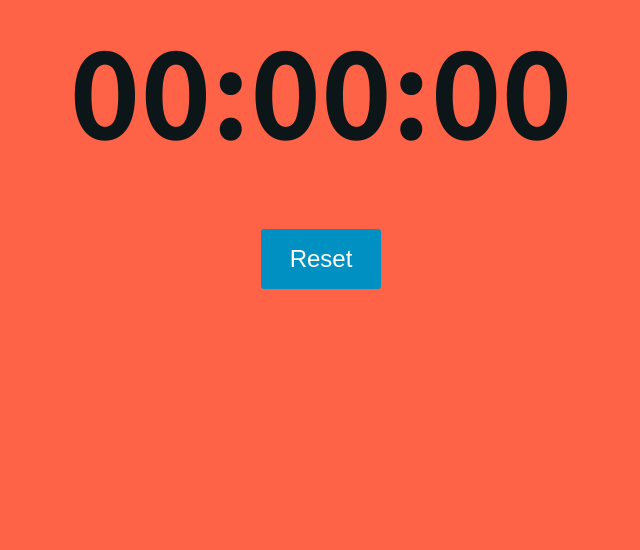
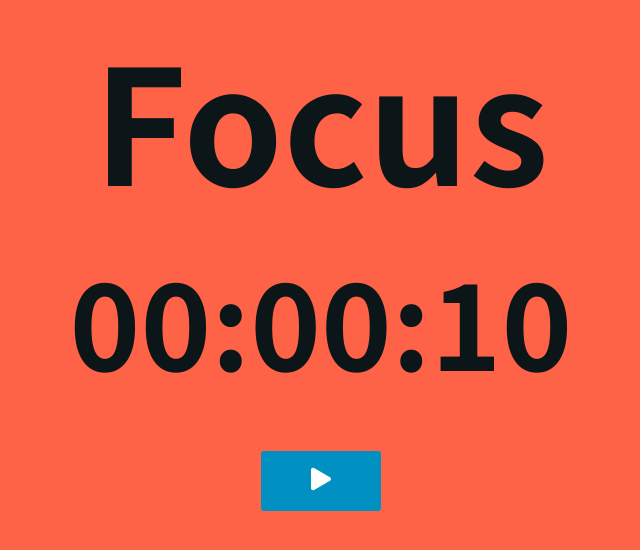
Before and after one commit to gneblett/pomodoro-timer, a React (Create React App) app: page / in a window 1280 px wide. Shown: the top 550 px of the page, without its empty margins (319-959 px from the left). Built offline with nearby package versions, Linux system fonts and the light colour scheme.

Commit message:
Fix Timer bug and add button icons.

```diff
--- a/package.json
+++ b/package.json
@@ -8,6 +8,7 @@
     "@testing-library/user-event": "^13.5.0",
     "react": "^18.2.0",
     "react-dom": "^18.2.0",
+    "react-icons": "^4.7.1",
     "react-scripts": "5.0.1",
     "web-vitals": "^2.1.4"
   },
--- a/src/App.js
+++ b/src/App.js
@@ -1,15 +1,10 @@
-import React, { useState } from "react";
+import React from "react";
 import Timer from "./components/Timer/Timer";
 
 const App = () => {
-  const [roundTime, setRoundTime] = useState(25);
-  const [shortBreakTime, setShortBreakTime] = useState(5);
-  const [longBreakTime, setLongBreakTime] = useState(15);
-  const [breakInterval, setBreakInterval] = useState(4);
-
   return (
     <div className="app">
-      <Timer />
+      <Timer currentRound={{ name: "Focus", time: 10000 }} />
     </div>
   );
 };
--- a/src/components/Timer/Timer.js
+++ b/src/components/Timer/Timer.js
@@ -3,75 +3,53 @@ import TimerDisplay from "./TimerDisplay";
 import TimerControls from "./TimerControls";
 import "./Timer.css";
 
-const Timer = () => {
-  const Ref = useRef(null);
+const Timer = (props) => {
+  // The state for the timer
+  const [timeRemaining, setTimeRemaining] = useState(10000);
+  const [currentInterval, setCurrentInterval] = useState(null);
+  const [isActive, setIsActive] = useState(false);
 
-  // The state for the timer
-  const [timeRemaining, setTimeRemaining] = useState("00:00:00");
+  const tick = () => {
+    setTimeRemaining((time) => {
+      if (time > 0) {
+        return time - 1000;
+      } else {
+        stopTimer();
 
-  const getTimeRemaining = (e) => {
-    const total = Date.parse(e) - Date.parse(new Date());
-    const seconds = Math.floor((total / 1000) % 60);
-    const minutes = Math.floor((total / 1000 / 60) % 60);
-    const hours = Math.floor((total / 1000 / 60 / 60) % 24);
-    return {
-      total,
-      hours,
-      minutes,
-      seconds,
-    };
+        return time;
+      }
+    });
   };
 
-  const formatTime = (time) => {
-    return time > 9 ? time : "0" + time;
+  const startTimer = () => {
+    if (!isActive && timeRemaining > 0) setIsActive(true);
+  };
+  const stopTimer = () => {
+    clearInterval(currentInterval);
+    setIsActive(false);
+    setCurrentInterval(null);
   };
 
-  const startTimer = (e) => {
-    let { total, hours, minutes, seconds } = getTimeRemaining(e);
-    if (total >= 0) {
-      // update the timer
-      // check if less than 10 then we need to append 0
-      setTimeRemaining(
-        formatTime(hours) +
-          ":" +
-          formatTime(minutes) +
-          ":" +
-          formatTime(seconds)
-      );
-    }
+  const pauseTimer = () => {
+    currentInterval ? stopTimer() : startTimer();
   };
 
-  const clearTimer = (e) => {
-    setTimeRemaining("00:01:00");
-
-    // Clears interval if value is set
-    if (Ref.current) {
-      clearInterval(Ref.current);
+  useEffect(() => {
+    if (isActive) {
+      setCurrentInterval(setInterval(tick, 1000));
     }
-
-    const id = setInterval(() => {
-      startTimer(e);
-    }, 1000);
-    Ref.current = id;
-  };
-
-  const getDeadTime = () => {
-    let deadline = new Date();
-
-    // This is where you need to adjust if
-    // you intend to add more time
-    deadline.setSeconds(deadline.getSeconds() + 60);
-    return deadline;
-  };
-
-  const onClickReset = () => {
-    clearTimer(getDeadTime());
-  };
+    return () => clearInterval(currentInterval);
+  }, [isActive]);
 
   return (
     <div className="timer">
-      <TimerDisplay time={timeRemaining} />
-      <TimerControls reset={onClickReset} />
+      <TimerDisplay roundName={props.currentRound.name} time={timeRemaining} />
+      <TimerControls
+        start={startTimer}
+        stop={stopTimer}
+        pause={pauseTimer}
+        active={isActive}
+      />
     </div>
   );
 };
--- a/src/components/Timer/TimerControls.css
+++ b/src/components/Timer/TimerControls.css
@@ -2,10 +2,8 @@
   display: inline-block;
   outline: none;
   cursor: pointer;
+  margin: 10px;
   border-radius: 3px;
-    font-size: 24px;
-    font-weight: 500;
-    line-height: 16px;
   padding: 2px 16px;
   height: 60px;
   min-width: 120px;
@@ -15,6 +13,6 @@
   background-color: #0090c1ff;
   transition: background-color 0.25s ease, color 0.25s ease;
 }
-  button:hover {
+.button:hover {
   background-color: #38aeccff;
 }
--- a/src/components/Timer/TimerControls.js
+++ b/src/components/Timer/TimerControls.js
@@ -1,11 +1,23 @@
 import React from "react";
+import { MdOutlineRestartAlt } from "react-icons/md";
+import { BsPlayFill } from "react-icons/bs";
+import { BsFillPauseFill } from "react-icons/bs";
+
 import "./TimerControls.css";
 
 const TimerControls = (props) => {
   return (
-    <button className="button" onClick={props.reset}>
-      Reset
-    </button>
+    <div className="timeControls">
+      {!props.active ? (
+        <button className="button">
+          <BsPlayFill size={40} onClick={props.start} />
+        </button>
+      ) : (
+        <button className="button">
+          <BsFillPauseFill size={40} onClick={props.pause} />
+        </button>
+      )}
+    </div>
   );
 };
 
--- a/src/components/Timer/TimerDisplay.js
+++ b/src/components/Timer/TimerDisplay.js
@@ -1,9 +1,26 @@
-import React from 'react'
+import React from "react";
 
 const TimerDisplay = (props) => {
+  const formatTime = (time) => {
+    return time > 9 ? time : "0" + time;
+  };
+
+  const seconds = Math.floor((props.time / 1000) % 60);
+  const minutes = Math.floor((props.time / 1000 / 60) % 60);
+  const hours = Math.floor((props.time / 1000 / 60 / 60) % 24);
+
   return (
-    <h2>{props.time}</h2>
-  )
-}
+    <div>
+      <h1>{props.roundName}</h1>
+      <h2>
+        {formatTime(hours) +
+          ":" +
+          formatTime(minutes) +
+          ":" +
+          formatTime(seconds)}
+      </h2>
+    </div>
+  );
+};
 
-export default TimerDisplay
+export default TimerDisplay;
--- a/src/index.js
+++ b/src/index.js
@@ -5,7 +5,7 @@ import App from "./App";
 
 const root = ReactDOM.createRoot(document.getElementById("root"));
 root.render(
-  <React.StrictMode>
+  // <React.StrictMode>
     <App />
-  </React.StrictMode>
+  // </React.StrictMode>
 );
```
Also changed, not shown: 1 other file (tests, documents, lock files or other folders). Lines whose indentation alone changed are shown as unchanged.
